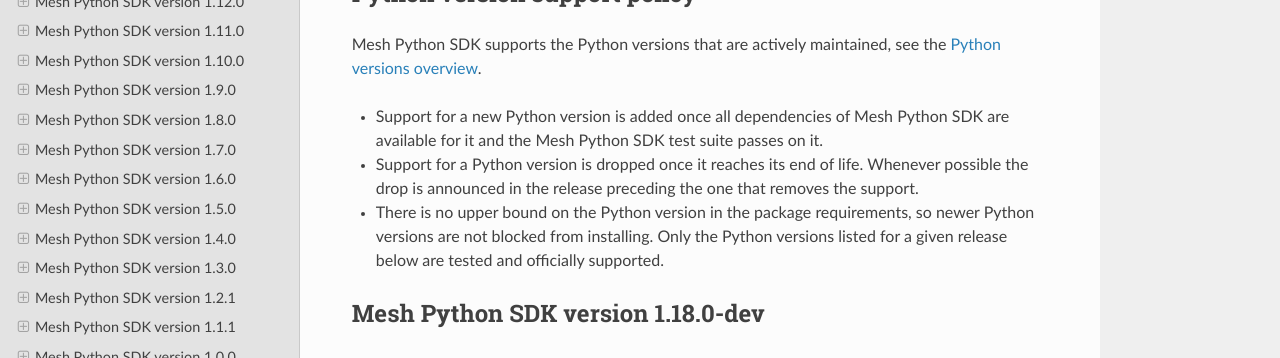
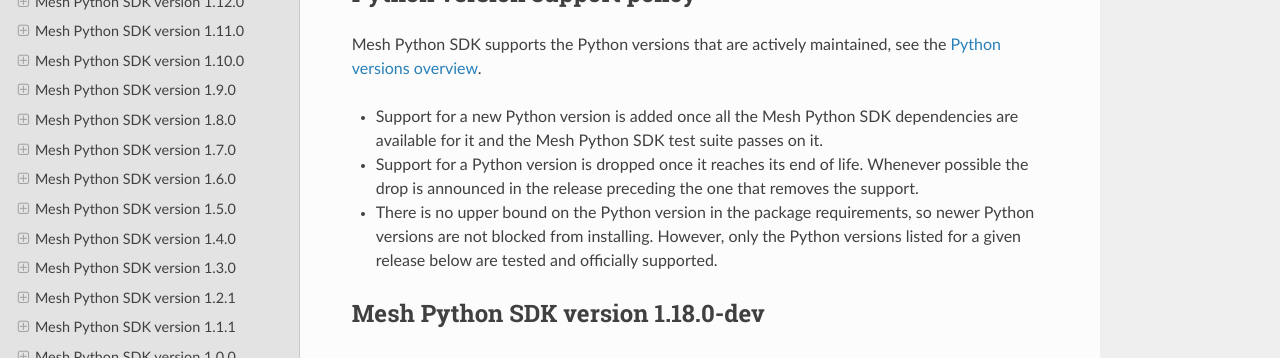
Before and after one commit to Volue-Public/energy-mesh-python, a Sphinx documentation site: the page built from docs/source/versions.rst, in a window 1280 px wide and 900 px high. Shown: the part 279-637 px from the top of the window. Built offline with Sphinx 7.4.7 and the Read the Docs theme 3.1.0, drawn with Linux system fonts in a browser that asks for light colours.

Commit message:
address review comments and fix the ref link

```diff
--- a/docs/source/installation.rst
+++ b/docs/source/installation.rst
@@ -36,7 +36,7 @@
 **********
 
 Mesh Python SDK works with Python 3.11, 3.12, 3.13, 3.14, and 3.15. Support for earlier and later versions is not guaranteed due to dependencies.
-See the :ref:`Python version support policy` for details on when Python versions are added and dropped.
+See the :ref:`versions:Python version support policy` for details on when Python versions are added and dropped.
 
 #. Download and install (Windows):
 
--- a/docs/source/versions.rst
+++ b/docs/source/versions.rst
@@ -12,15 +12,15 @@
 Mesh Python SDK supports the Python versions that are actively maintained,
 see the `Python versions overview <https://devguide.python.org/versions/>`_.
 
-- Support for a new Python version is added once all dependencies of Mesh
-  Python SDK are available for it and the Mesh Python SDK test suite passes
+- Support for a new Python version is added once all the Mesh Python SDK
+  dependencies are available for it and the Mesh Python SDK test suite passes
   on it.
 - Support for a Python version is dropped once it reaches its end of life.
   Whenever possible the drop is announced in the release preceding the one
   that removes the support.
 - There is no upper bound on the Python version in the package requirements,
-  so newer Python versions are not blocked from installing. Only the Python
-  versions listed for a given release below are tested and officially
+  so newer Python versions are not blocked from installing. However, only the
+  Python versions listed for a given release below are tested and officially
   supported.
 
 
```
